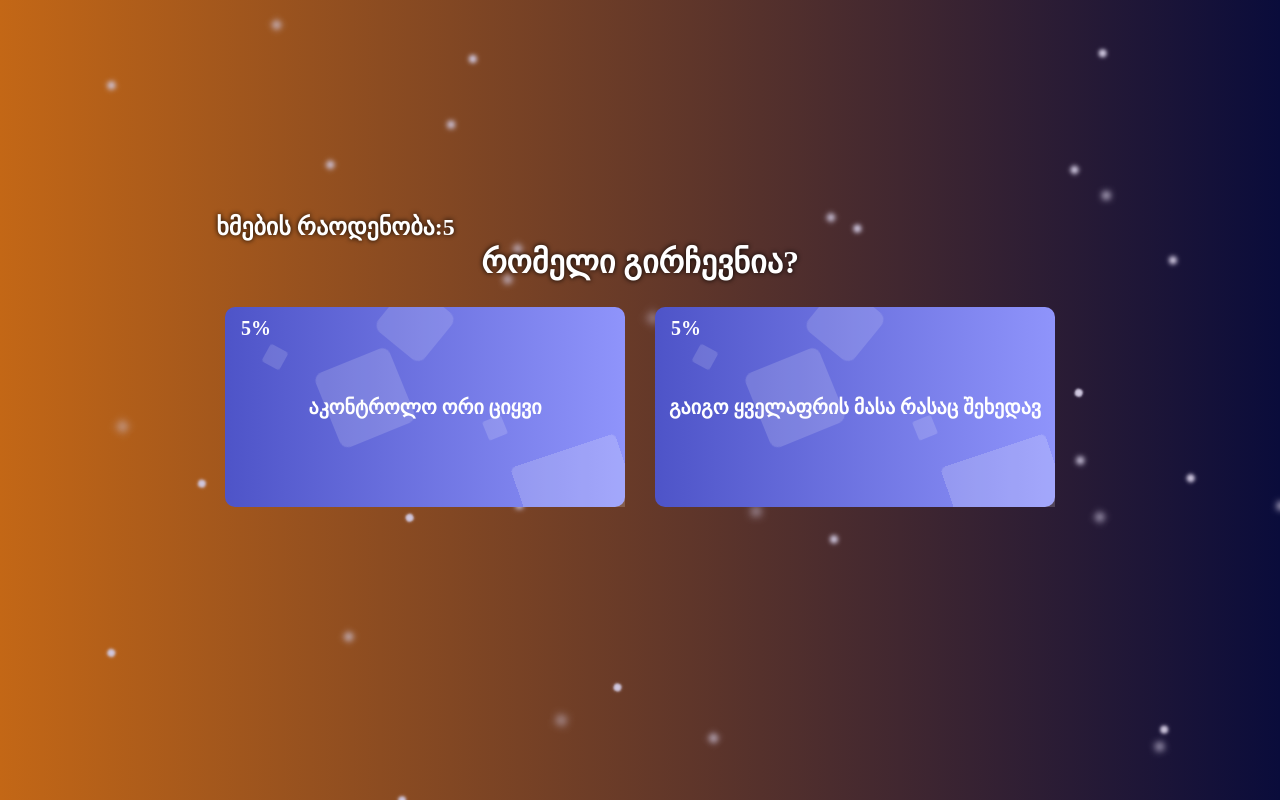
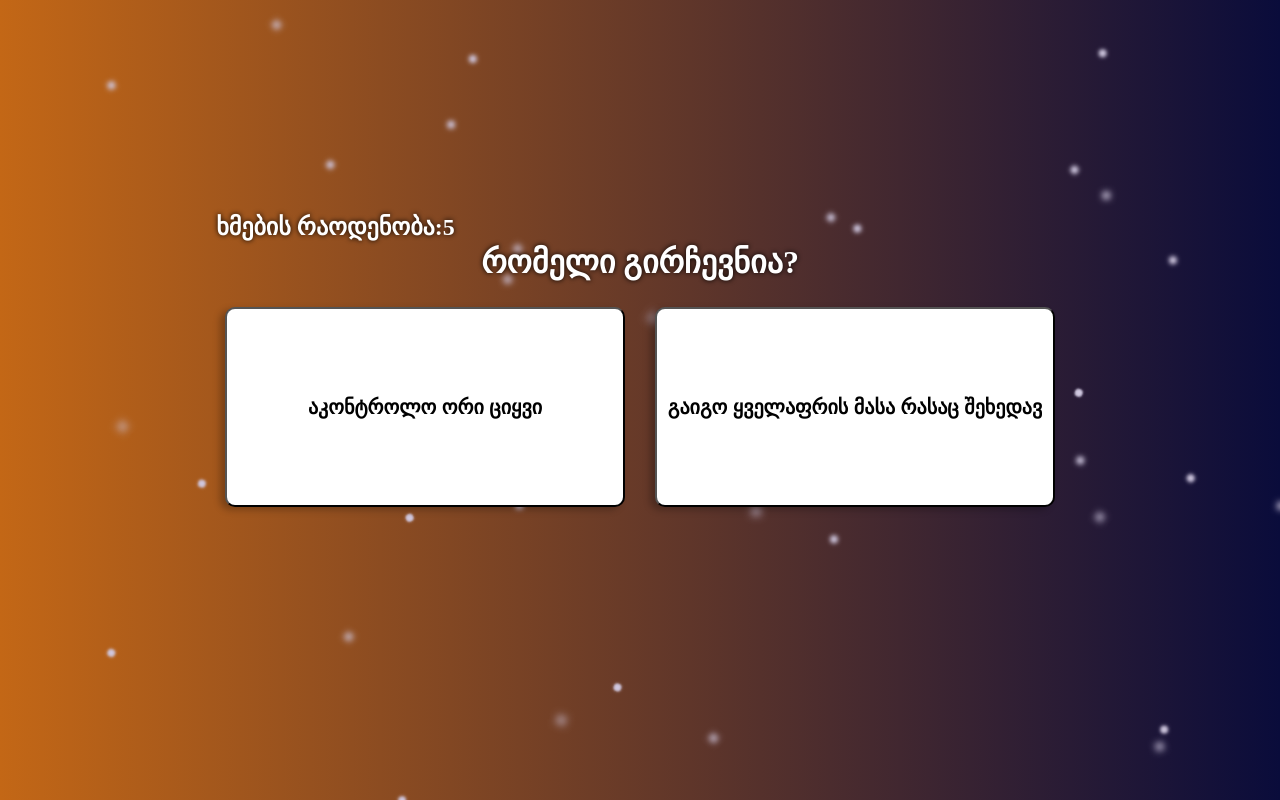
Before and after one commit to Tornike512/Weight-Squirrel-2, a React (Vite) app: page / in a window 1280 px wide. Built offline with nearby package versions, Linux system fonts and the light colour scheme.

Commit message:
Add: Conditional Rendering On Card and Water Wrapper

```diff
--- a/src/Components/Card/Card.tsx
+++ b/src/Components/Card/Card.tsx
@@ -1,10 +1,16 @@
 import "./Card.scss";
 
-export function Card({ question }: { question: string }) {
+export function Card({
+  question,
+  onClick,
+}: {
+  question: string;
+  onClick: () => void;
+}) {
   return (
-    <div className="back-pulse">
+    <button onClick={onClick} className="back-pulse">
       <p className="card-text">{question}</p>
-    </div>
+    </button>
   );
 }
 
--- a/src/Components/CardWaterWrapper/CardWaterWrapper.tsx
+++ b/src/Components/CardWaterWrapper/CardWaterWrapper.tsx
@@ -1,7 +1,14 @@
+import { useState } from "react";
+import { Water } from "../Water";
 import Card from "../Card/Card";
-import { Water } from "../Water";
 
 export function CardWaterWrapper() {
+  const [showWater, setShowWater] = useState<boolean>(false);
+
+  const handleCardClick = () => {
+    setShowWater(true);
+  };
+
   return (
     <div className="app">
       <h1>
@@ -9,10 +16,17 @@ export function CardWaterWrapper() {
         <p className="votes">ხმების რაოდენობა:5</p>
       </h1>
       <div className="card-page-wrapper">
-        {/* <Card question="აკონტროლო ორი ციყვი" /> */}
-        <Water question="აკონტროლო ორი ციყვი" />
-        {/* <Card question="გაიგო ყველაფრის მასა რასაც შეხედავ" /> */}
-        <Water question="გაიგო ყველაფრის მასა რასაც შეხედავ" />
+        {!showWater && (
+          <Card onClick={handleCardClick} question="აკონტროლო ორი ციყვი" />
+        )}
+        {showWater && <Water question="აკონტროლო ორი ციყვი" />}
+        {!showWater && (
+          <Card
+            onClick={handleCardClick}
+            question="გაიგო ყველაფრის მასა რასაც შეხედავ"
+          />
+        )}
+        {showWater && <Water question="გაიგო ყველაფრის მასა რასაც შეხედავ" />}
       </div>
     </div>
   );
```
